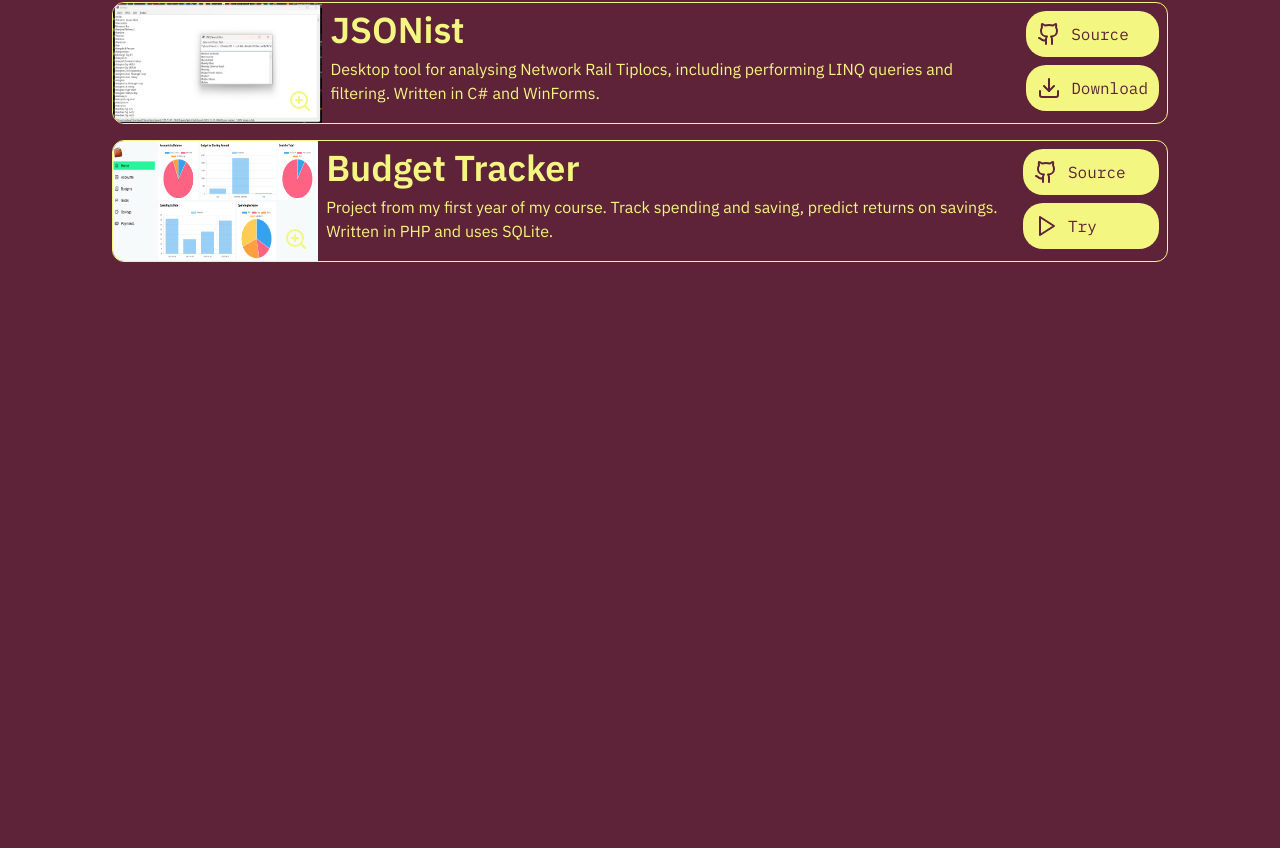
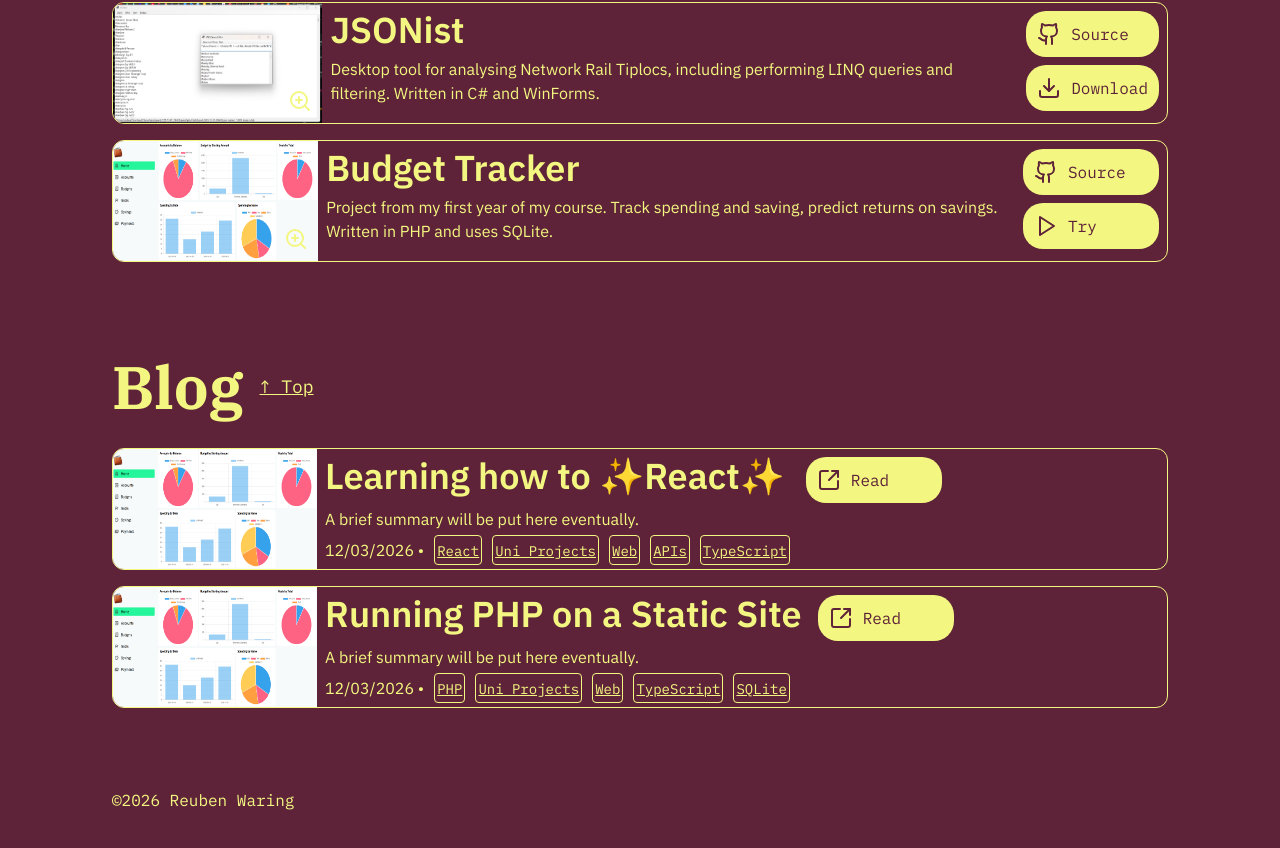
Before and after one commit to reubwa/reubwa.github.io, a SvelteKit app: page / in a window 1280 px wide. Shown: the part 1184-2032 px from the top of the page. Before the commit the page ends 1494 px from the top, so only its background shows below. Built offline with nearby package versions, Linux system fonts and the light colour scheme.

Commit message:
Begin to add blog

```diff
--- a/src/lib/Button.svelte
+++ b/src/lib/Button.svelte
@@ -1,6 +1,6 @@
 <script lang="ts">
 	let { icon, label, href, cl = "", grow = false } = $props();
-	import { Github, Linkedin, Play, Download } from '@lucide/svelte';
+	import { Github, Linkedin, Play, Download, SquareArrowOutUpRight } from '@lucide/svelte';
 </script>
 <a class="no-underline text-inherit {cl}" href="https://{href}" title={label} target="_blank">
 	<div class="ibm-plex-mono-regular flex flex-row gap-2.5 bg-[#f3f781] text-[#5e2338] rounded-[20px] {grow ? 'w-full' : 'w-fit'} p-2.5 text-center">
@@ -12,6 +12,8 @@
 			<Play/>
 		{:else if icon === "Download"}
 			<Download/>
+		{:else if icon === "Read"}
+			<SquareArrowOutUpRight />
 		{/if}
 		{label}
 	</div>
--- a/src/routes/+page.svelte
+++ b/src/routes/+page.svelte
@@ -22,7 +22,10 @@
 				<br> I'm Reuben Waring</h1>
 			<p class="ibm-plex-mono-regular mb-4">I'm a second year Computer Science student at Sheffield Hallam University and a keen programmer.
 				On here, you'll find a varied selection of my projects from both University and personal work.</p>
-			<a href="#projects" class="ibm-plex-mono-regular text-lg underline">↓ Projects</a>
+			<div class="flex flex-row gap-2.5 justify-center md:justify-start">
+				<a href="#projects" class="ibm-plex-mono-regular text-lg underline">↓ Projects</a>
+				<a href="#blog" class="ibm-plex-mono-regular text-lg underline">↓ Blog</a>
+			</div>
 		</div>
 		<div class="flex flex-col w-full md:w-1/2 text-center md:text-left gap-3.5 items-center">
 			<img src="/IMG_2946.JPG" alt="Reuben Waring Headshot" class="rounded-full w-48 h-48 md:w-80 md:h-80 object-cover"/>
@@ -96,6 +99,71 @@
 			</div>
 		</div>
 	</div>
+	<div class="flex flex-col max-w-6xl w-full gap-4 px-6 md:px-12 pb-6 md:pb-12 mt-8" id="blog">
+		<div class="flex flex-row items-center gap-4">
+			<h2 class="ibm-plex-serif-bold">Blog</h2>
+			<a href="#top" class="ibm-plex-mono-regular text-lg underline">↑ Top</a>
+		</div>
+		<div class="flex flex-col-reverse md:flex-row rounded-xl border-[#f3f781] border overflow-clip gap-2">
+			<img src="/budget-tracker.png" alt="Screenshot of Budget Tracker" class="h-fit md:h-30 w-full md:w-51">
+			<div class="flex flex-col p-2.5 md:p-0 -mt-5 md:m-0 gap-1">
+				<h4 class="ibm-plex-sans-600">Learning how to ✨React✨</h4>
+				<p class="s ibm-plex-sans-400">A brief summary will be put here eventually.</p>
+				<div class="flex flex-row gap-2.5 items-center">
+					<p class="s ibm-plex-sans-400">12/03/2026 •</p>
+					<div class="border-[#f3f781] border rounded p-0.5">
+						<a class="ibm-plex-mono-regular text-sm underline" href="#top">React</a>
+					</div>
+					<div class="border-[#f3f781] border rounded p-0.5">
+						<a class="ibm-plex-mono-regular text-sm underline" href="#top">Uni Projects</a>
+					</div>
+					<div class="border-[#f3f781] border rounded p-0.5">
+						<a class="ibm-plex-mono-regular text-sm underline" href="#top">Web</a>
+					</div>
+					<div class="border-[#f3f781] border rounded p-0.5">
+						<a class="ibm-plex-mono-regular text-sm underline" href="#top">APIs</a>
+					</div>
+					<div class="border-[#f3f781] border rounded p-0.5">
+						<a class="ibm-plex-mono-regular text-sm underline" href="#top">TypeScript</a>
+					</div>
+				</div>
+			</div>
+			<div class="overflow-x-hidden flex flex-row md:flex-col mt-2 mr-2 mb-2 md:min-w-34 md:max-w-34 ml-2 gap-2 p-2.5 md:p-0">
+				<Button label="Read" href="reubwa.github.io/coming-soon" icon="Read" grow={true} cl="w-full"/>
+			</div>
+		</div>
+		<div class="flex flex-col-reverse md:flex-row rounded-xl border-[#f3f781] border overflow-clip gap-2">
+			<img src="/budget-tracker.png" alt="Screenshot of Budget Tracker" class="h-fit md:h-30 w-full md:w-51">
+			<div class="flex flex-col p-2.5 md:p-0 -mt-5 md:m-0 gap-1">
+				<h4 class="ibm-plex-sans-600">Running PHP on a Static Site</h4>
+				<p class="s ibm-plex-sans-400">A brief summary will be put here eventually.</p>
+				<div class="flex flex-row gap-2.5 items-center">
+					<p class="s ibm-plex-sans-400">12/03/2026 •</p>
+					<div class="border-[#f3f781] border rounded p-0.5">
+						<a class="ibm-plex-mono-regular text-sm underline" href="#top">PHP</a>
+					</div>
+					<div class="border-[#f3f781] border rounded p-0.5">
+						<a class="ibm-plex-mono-regular text-sm underline" href="#top">Uni Projects</a>
+					</div>
+					<div class="border-[#f3f781] border rounded p-0.5">
+						<a class="ibm-plex-mono-regular text-sm underline" href="#top">Web</a>
+					</div>
+					<div class="border-[#f3f781] border rounded p-0.5">
+						<a class="ibm-plex-mono-regular text-sm underline" href="#top">TypeScript</a>
+					</div>
+					<div class="border-[#f3f781] border rounded p-0.5">
+						<a class="ibm-plex-mono-regular text-sm underline" href="#top">SQLite</a>
+					</div>
+				</div>
+			</div>
+			<div class="overflow-x-hidden flex flex-row md:flex-col mt-2 mr-2 mb-2 md:min-w-34 md:max-w-34 ml-2 gap-2 p-2.5 md:p-0">
+				<Button label="Read" href="reubwa.github.io/coming-soon" icon="Read" grow={true} cl="w-full"/>
+			</div>
+		</div>
+	</div>
+	<div class="flex flex-col max-w-6xl w-full gap-4 px-6 md:px-12 pb-6 md:pb-12 mt-8 justify-center" id="copyright">
+		<p class="ibm-plex-mono-regular s">©2026 Reuben Waring</p>
+	</div>
 </div>
 <BaseDialog bind:show={showPresentLightbox}>
 	<img src="/present2.jpeg" alt="Screenshot of Present 2" class="w-full md:h-full max-w-full md:max-h-full min-w-full md:min-h-full"/>
```
